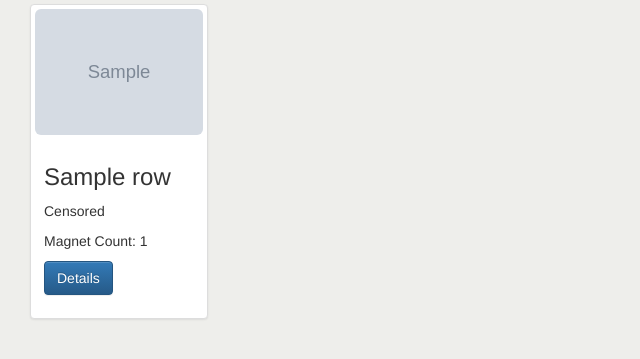
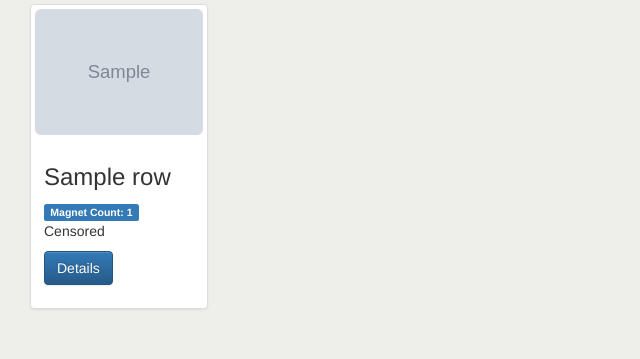
Before and after one commit to coolbadger/DjangoWeb, a Django app: template seed/templates/seed/actor_resource.html in a window 1280 px wide. Shown: the part 158-517 px from the top of the page, without its empty margins (0-640 px from the left). Run offline with Django 3.2, Linux system fonts and the light colour scheme; the template is opened without the code that fills it: most values are stand-ins (such as "Sample title", 1, 10 or a date in 2020); grey boxes marked "Sample" are stand-in pictures; parts of the project's set-up code (start-up, migrations or seed data) failed here and were passed over.

Commit message:
Add movie mag_count view.

```diff
--- a/seed/templates/seed/movie_fluid.html
+++ b/seed/templates/seed/movie_fluid.html
@@ -7,9 +7,13 @@
         <img src="{{ row.movie_img_url }}" alt="" onclick="window.open('{{ row.movie_url }}')" class="img-rounded link"
              width="100%">
         <div class="caption"><h3>{{ row.title }}</h3>
+            {% if row.mag_count > 0 %}
+                <p class="label label-primary">{% trans 'Magnet Count: ' %}{{ row.mag_count }}</p>
+            {% else %}
+                <p class="label label-warning">{% trans 'Magnet Count: ' %}{{ row.mag_count }}</p>
+            {% endif %}
             <p>{% if row.uncensored == 'y' %}{% trans 'Uncensored' %}{% else %}
                 {% trans 'Censored' %}{% endif %}</p>
-            <p>{% trans 'Magnet Count: ' %}{{ row.mag_count }}</p>
             <p>
                 <a href="{{ row.movie_url }}" target="_blank" class="btn btn-primary"
                    role="button">{% trans 'Details' %}</a>
```
